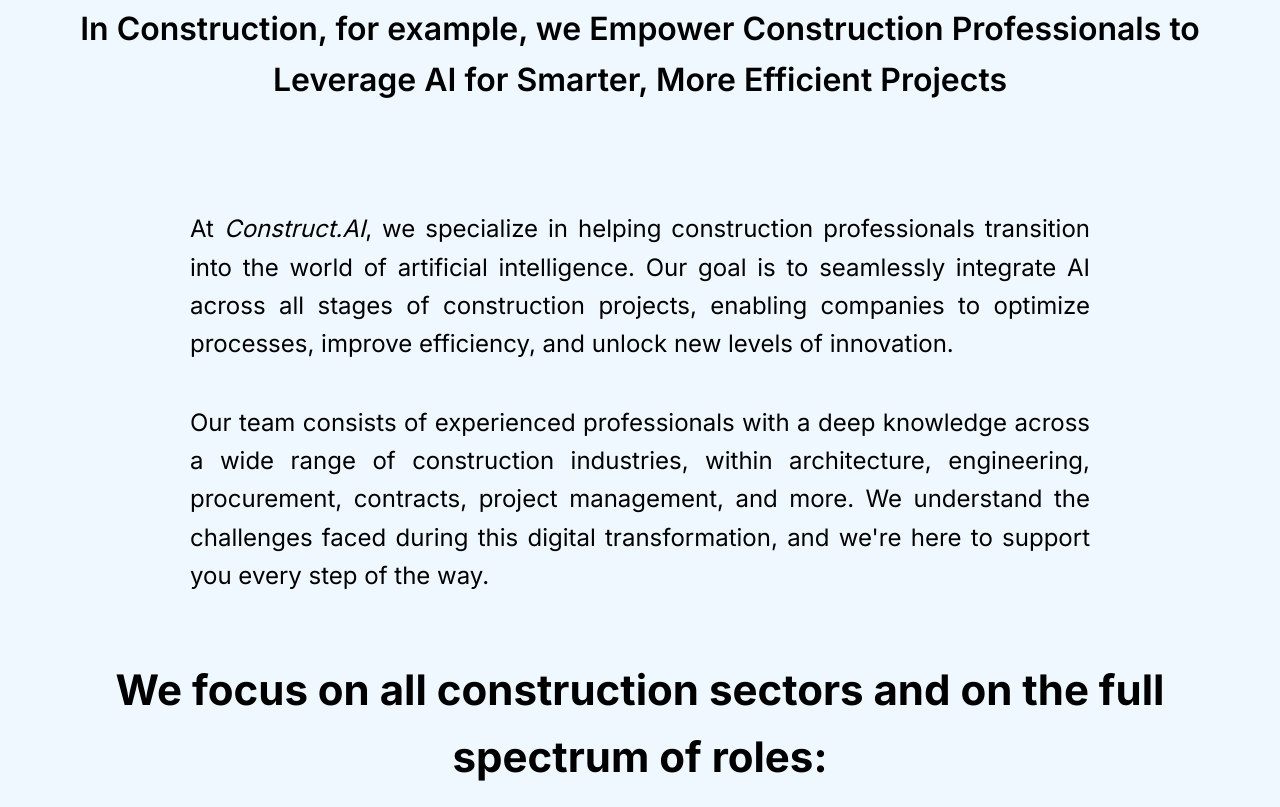
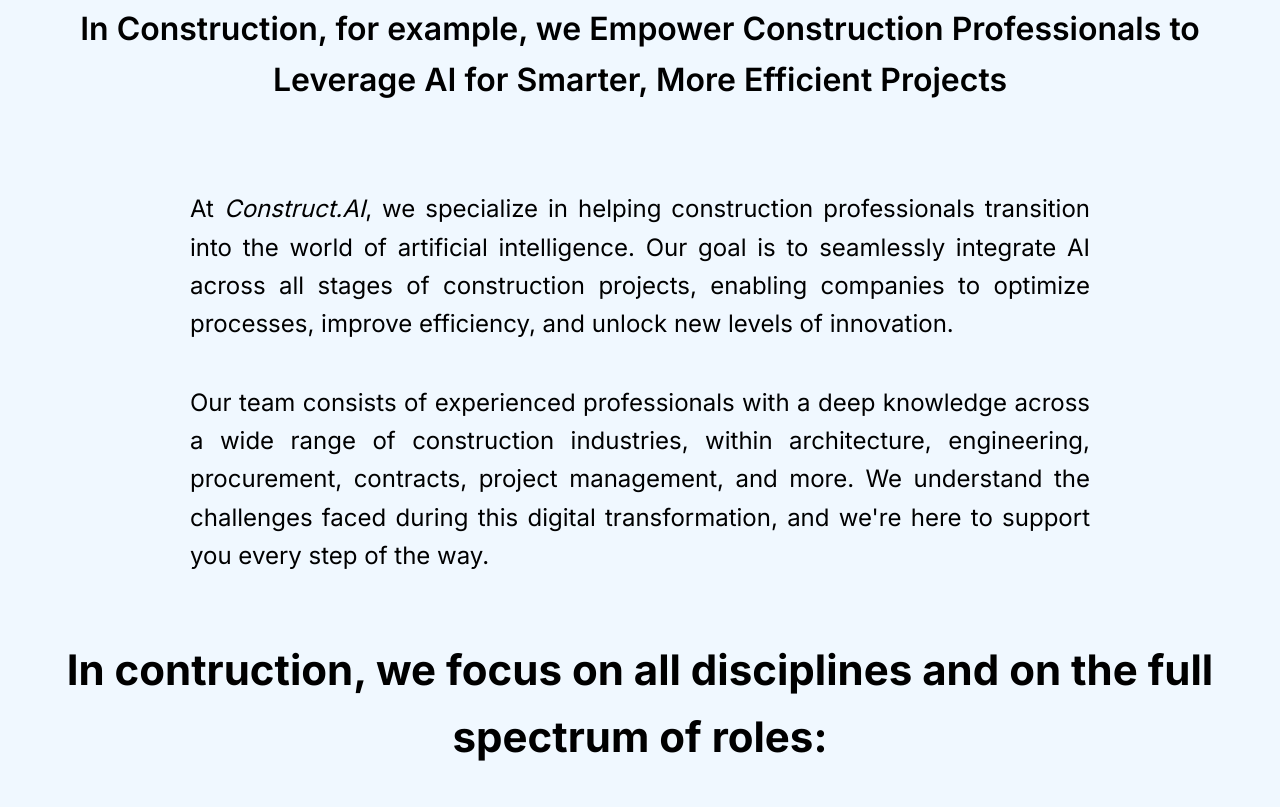
Before and after one commit to tennantalistair/constructai-website, a website: page index.html in a window 1280 px wide. Shown: the part 732-1539 px from the top of the page. Drawn offline with Linux system fonts and the light colour scheme.

Commit message:
20250202-010

```diff
--- a/index.html
+++ b/index.html
@@ -61,7 +61,7 @@
 
           <div class="sectors">
             <h2>
-              We focus on all construction sectors and on the full spectrum of
+              In contruction, we focus on all disciplines and on the full spectrum of
               roles:
             </h2>
             <ul>
--- a/styles.css
+++ b/styles.css
@@ -133,14 +133,14 @@
 .subheading {
     font-size: 32px;
     color: var(--color-black);
-    margin-bottom: 15px;
+    margin-bottom: 5px;
     font-weight: 600;
     text-align: center;
 }
 
 /* Overview Section */
 .overview {
-    padding: 30px 0;
+    padding: 20px 0;
     background: var(--color-blue-lighter);
 }
 
```
